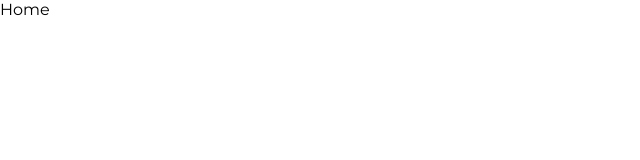
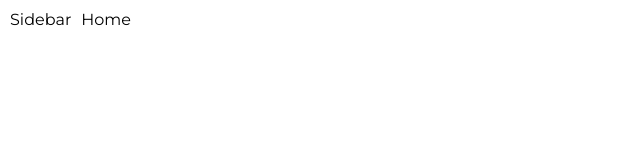
Before and after one commit to Prince-919/next-job-portal, a Next.js app: page / in a window 1280 px wide. Shown: the top 160 px of the page, without its empty margins (0-640 px from the left). Built offline with nearby package versions, Linux system fonts and the light colour scheme.

Commit message:
add home page layout

```diff
--- a/src/components/LayoutProvider.tsx
+++ b/src/components/LayoutProvider.tsx
@@ -1,12 +1,14 @@
 "use client";
 import React from "react";
 import { ConfigProvider } from "antd";
+import { usePathname } from "next/navigation";
 
 export default function LayoutProvider({
   children,
 }: {
   children: React.ReactNode;
 }) {
+  const pathname = usePathname();
   return (
     <html lang="en">
       <body>
@@ -17,7 +19,16 @@ export default function LayoutProvider({
             },
           }}
         >
-          {children}
+          {pathname === "/login" || pathname === "/register" ? (
+            <div>{children}</div>
+          ) : (
+            <div className="layout-parent">
+              <div className="sidebar">
+                <span>Sidebar</span>
+              </div>
+              <div className="body">{children}</div>
+            </div>
+          )}
         </ConfigProvider>
       </body>
     </html>
--- a/src/stylesheets/layout.css
+++ b/src/stylesheets/layout.css
@@ -0,0 +1,5 @@
+.layout-parent {
+  display: flex;
+  padding: 10px;
+  gap: 10px;
+}
```
